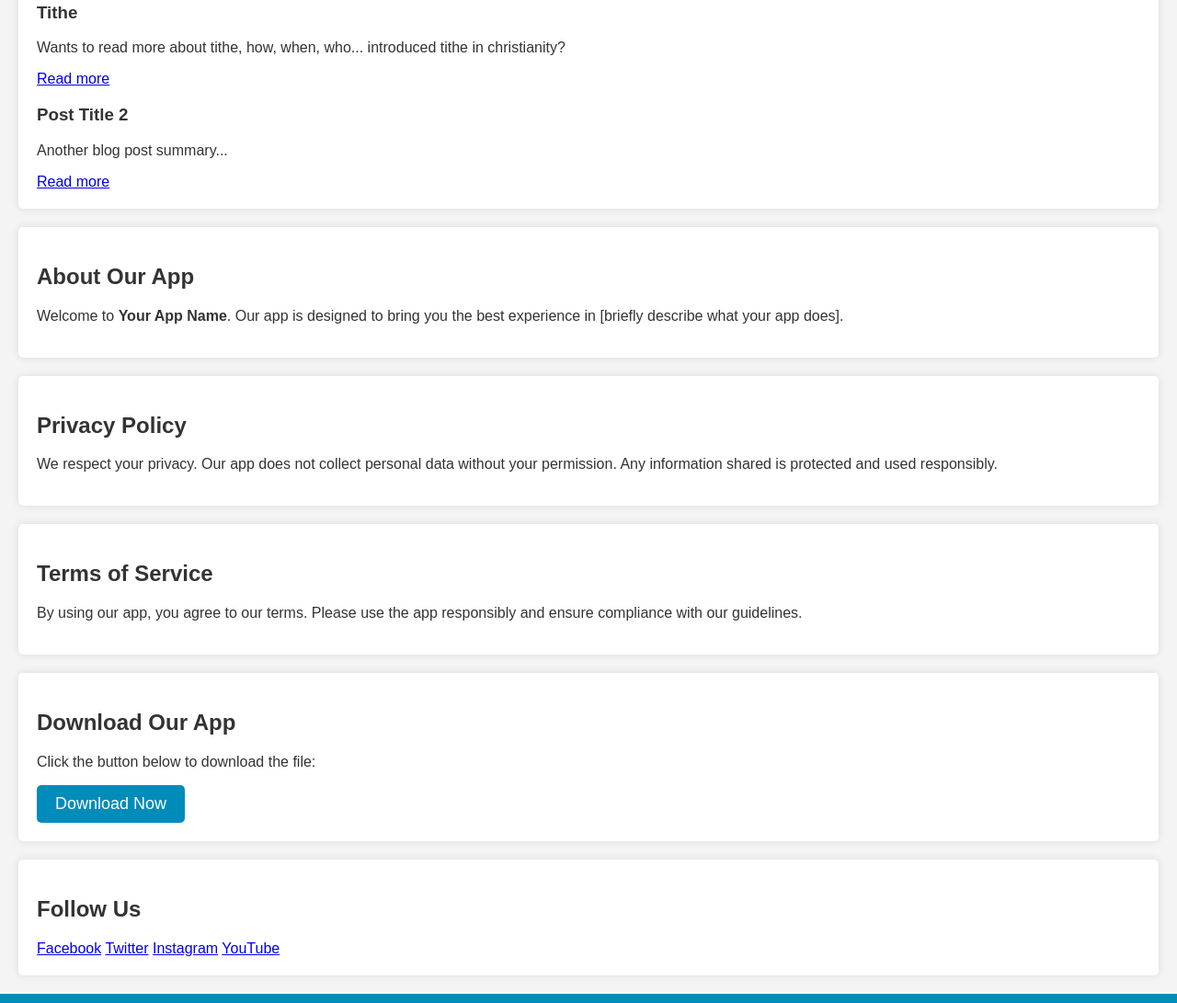
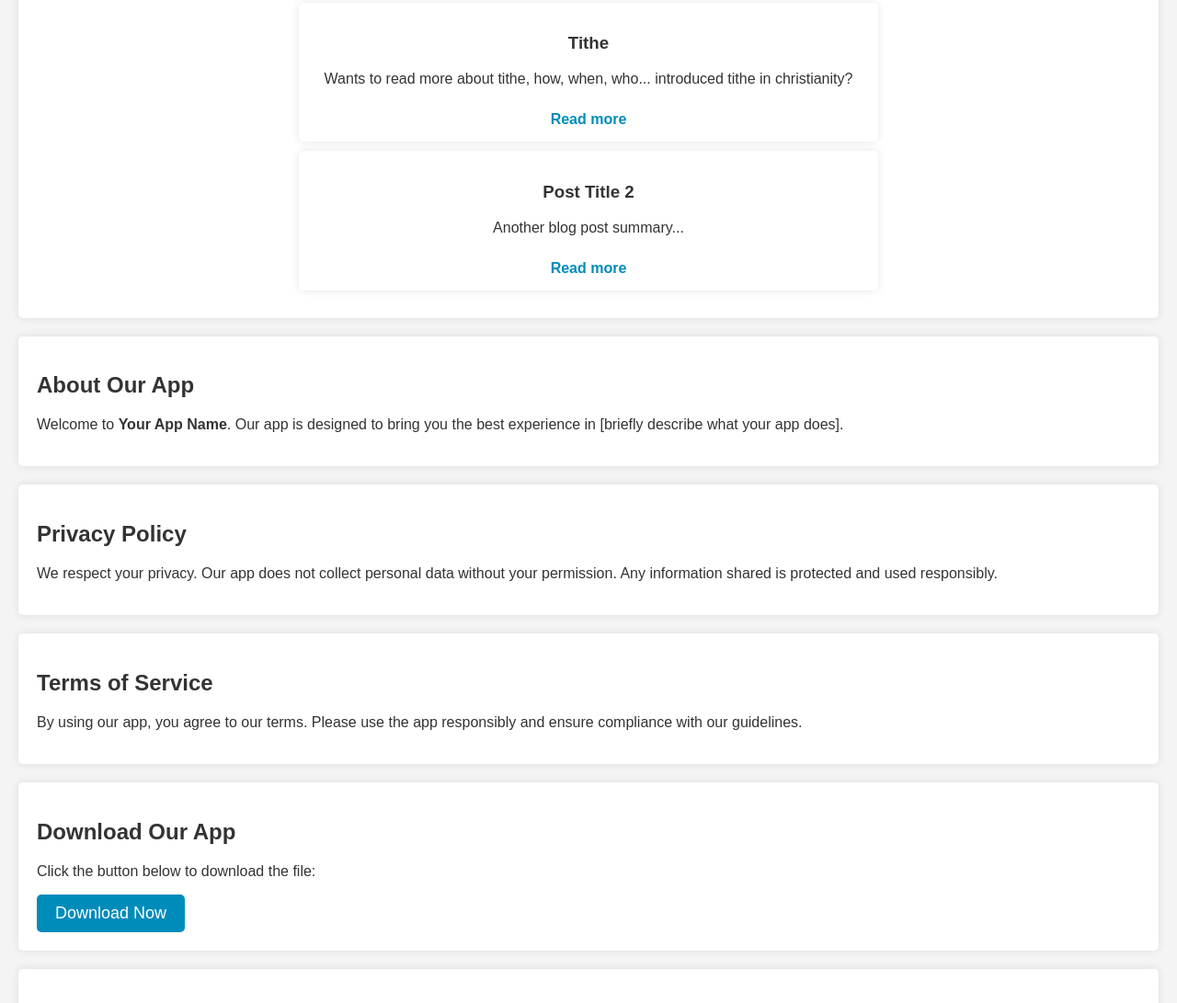
Before and after one commit to krytiana/church-of-christ, a plain HTML site: page index.html in a window 1280 px wide. Shown: the part 296-1387 px from the top of the page at 92% size. Drawn offline with Linux system fonts and the light colour scheme.

Commit message:
Update style.css
v0.2

```diff
--- a/css/style.css
+++ b/css/style.css
@@ -39,6 +39,16 @@ section {
   box-shadow: 0 0 10px rgba(0, 0, 0, 0.1);
 }
 
+footer {
+  text-align: center;
+  padding: 15px;
+  background: #008cba;
+  color: white;
+  position: relative;
+  bottom: 0;
+  width: 100%;
+}
+
 .download-btn {
   display: inline-block;
   padding: 10px 20px;
@@ -54,12 +64,49 @@ section {
   background-color: #005f7f;
 }
 
-footer {
+.social-links {
+  display: flex;
+  justify-content: center;
+  gap: 15px;
+  margin-top: 10px;
+}
+
+.social-links a {
+  display: inline-block;
+  padding: 10px 15px;
+  background-color: #0073a7;
+  color: white;
+  text-decoration: none;
+  border-radius: 5px;
+  transition: background 0.3s;
+}
+
+.social-links a:hover {
+  background-color: #005f7f;
+}
+
+#blog {
   text-align: center;
+  padding: 20px;
+}
+
+.blog-post {
+  background: white;
   padding: 15px;
-  background: #008cba;
-  color: white;
-  position: relative;
-  bottom: 0;
-  width: 100%;
+  margin: 10px auto;
+  max-width: 600px;
+  border-radius: 5px;
+  box-shadow: 0 0 10px rgba(0, 0, 0, 0.1);
 }
+
+.blog-post a {
+  display: inline-block;
+  margin-top: 10px;
+  text-decoration: none;
+  color: #008cba;
+  font-weight: bold;
+}
+
+.blog-post a:hover {
+  text-decoration: underline;
+}
```
